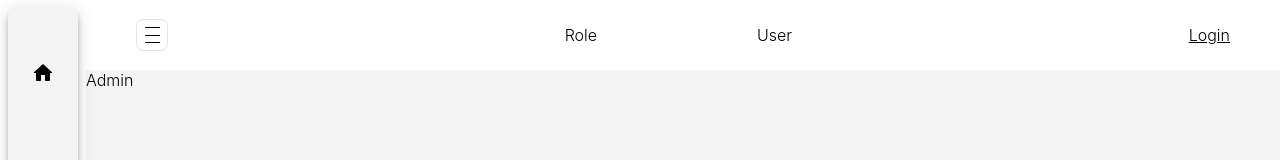
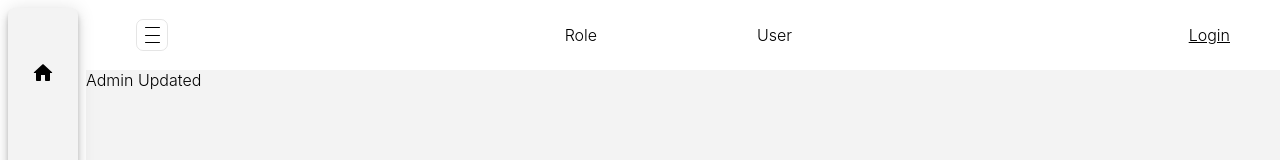
Before and after one commit to Thong17/softdev-web, a React (Create React App) app: page /admin in a window 1280 px wide. Shown: the top 160 px of the page. Built offline with nearby package versions, Linux system fonts and the light colour scheme.

Commit message:
[update] - change admin text

```diff
--- a/src/modules/admin/index.tsx
+++ b/src/modules/admin/index.tsx
@@ -8,7 +8,7 @@ export const Admin = () => {
 
   return (
     <Layout navbar={<AdminNavbar />}>
-      {outlet || <Container>Admin</Container>}
+      {outlet || <Container>Admin Updated</Container>}
     </Layout>
   )
 }
```
